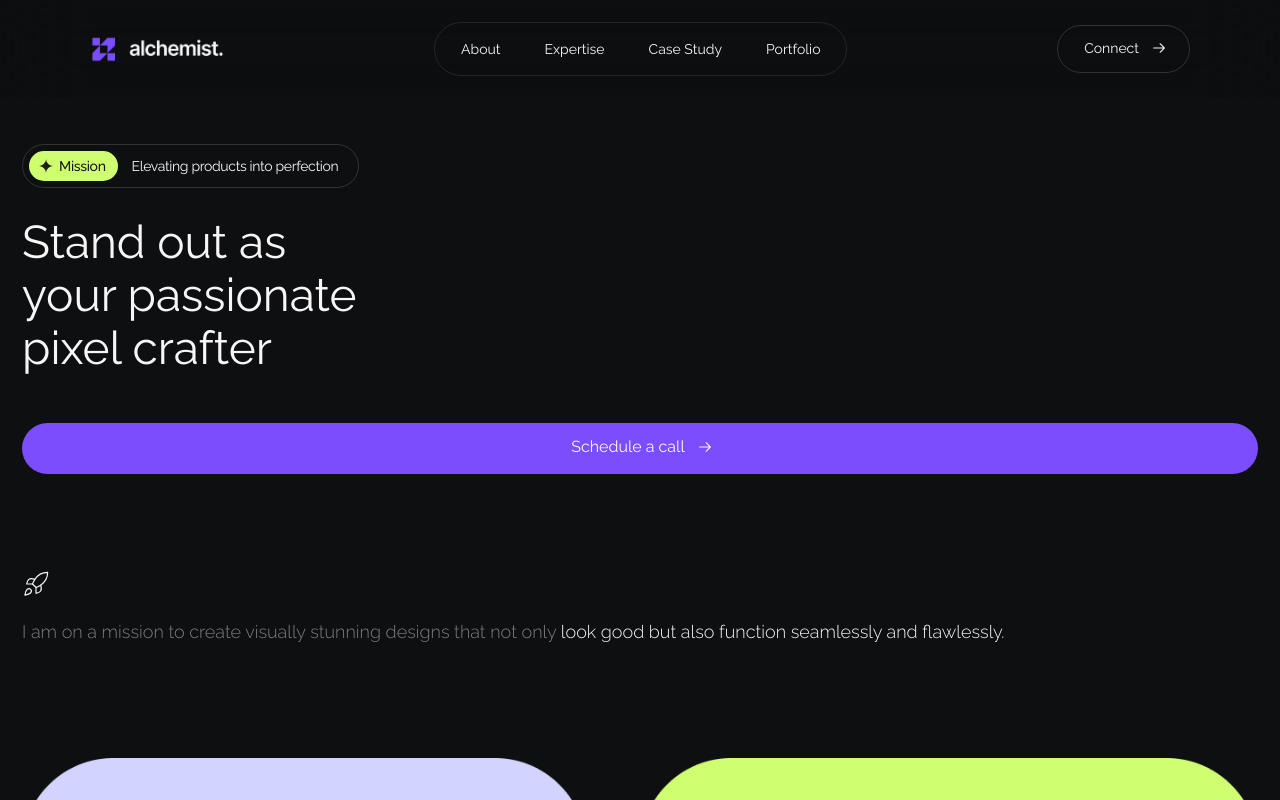
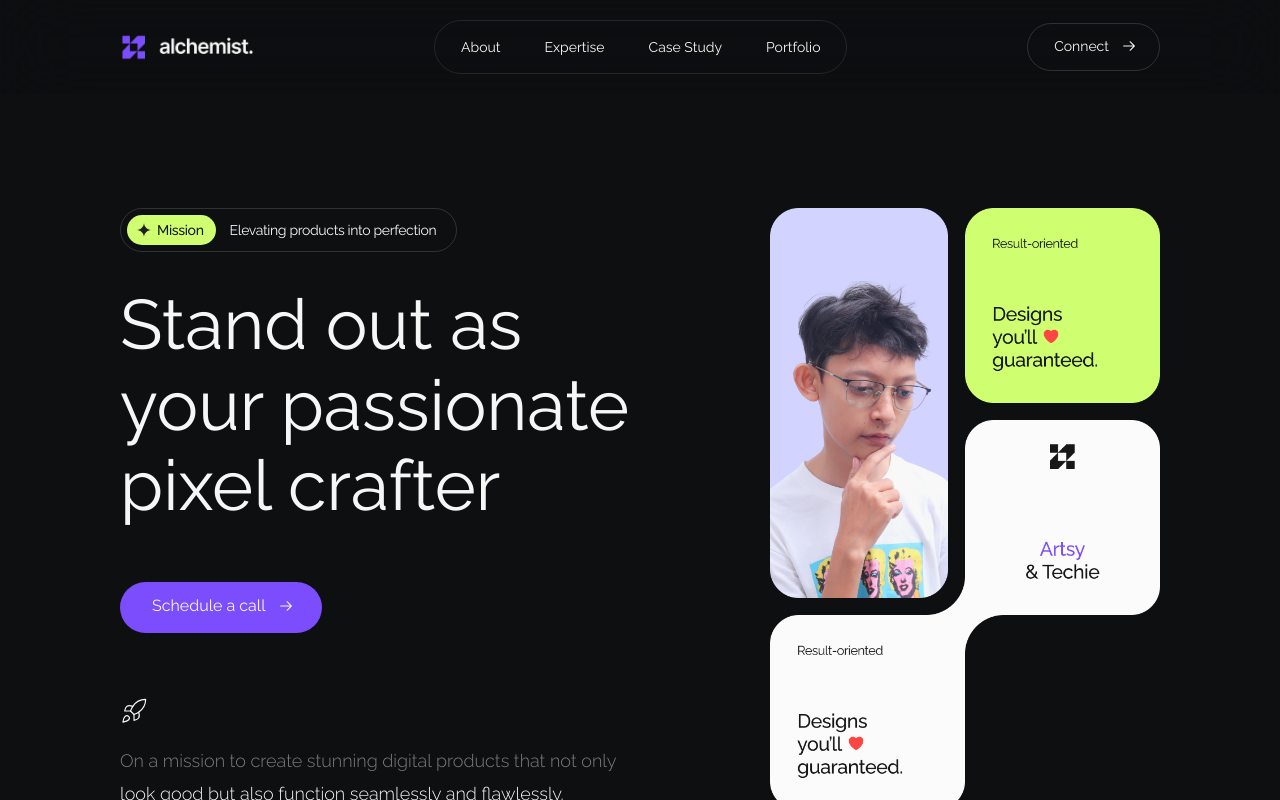
Before and after one commit to alif-firdaus/alchemist, a Next.js app: page / in a window 1280 px wide. Shown: the top 800 px of the page. Built offline with nearby package versions, Linux system fonts and the light colour scheme.

Commit message:
feat : Hero Section Desktop added

```diff
--- a/app/page.tsx
+++ b/app/page.tsx
@@ -28,8 +28,9 @@ export default function Home() {
 			{/* <-- ==== Navbar End ==== --> */}
 
 			{/* <-- ==== Hero Section Start ==== --> */}
-			<section className="px-sectionpxsm pt-36 flex flex-col">
-				<div className="flex flex-col justify-center">
+			<section className="px-sectionpxsm lg:px-sectionpxlg 2xl:px-sectionpx2xl pt-36 lg:pt-52 flex flex-col lg:flex-row lg:h-fit">
+				<div className="flex flex-col justify-center lg:w-full lg:justify-between">
+					<div className="lg:h-full lg:flex lg:flex-col">
 						<div className="border border-white border-opacity-15 w-fit rounded-full flex gap-[14px] pl-[6px] pr-5 py-[6px] items-center justify-center">
 							<div className="bg-secondary py-[5px] pl-[10px] pr-3 flex items-center justify-center gap-[6px] rounded-full">
 								<Image
@@ -47,7 +48,7 @@ export default function Home() {
 								Elevating products into perfection
 							</p>
 						</div>
-					<h1 className="text-[46px] leading-[1.15] mt-7 text-white">
+						<h1 className="text-[46px] lg:text-[70px] leading-[1.15] mt-7 lg:mt-8 text-white">
 							Stand out as
 							<br />
 							your passionate
@@ -55,7 +56,7 @@ export default function Home() {
 							pixel crafter
 						</h1>
 						{/* <-- === Schedule a Call Button Start === --> */}
-					<div className="mt-12">
+						<div className="mt-12 lg:mt-14">
 							<MainButton
 								text="Schedule a call"
 								bgColor=""
@@ -63,13 +64,14 @@ export default function Home() {
 								fontWeight=""
 							/>
 						</div>
+					</div>
 					{/* <-- === Schedule a Call Button End === --> */}
 
-					<div className="mt-24">
+					<div className="mt-24 lg:mt-auto">
 						<Rocket color="#F6F6F6" size={28} strokeWidth={1} />
-						<p className="text-grey text-lg font-light mt-5">
-							I am on a mission to create visually stunning
-							designs that not only{" "}
+						<p className="text-grey text-lg font-light mt-5 lg:leading-[1.8]">
+							On a mission to create stunning digital products
+							that not only <br className="hidden lg:block" />
 							<span className="text-white">
 								look good but also function seamlessly and
 								flawlessly.
@@ -77,13 +79,13 @@ export default function Home() {
 						</p>
 					</div>
 				</div>
-				<div className="w-full mt-28">
+				<div className="w-full mt-28 lg:h-full lg:mt-0 lg:flex lg:justify-end">
 					<Image
 						src={graphic}
 						alt="Graphic"
 						title="Graphic"
 						priority={true}
-						className="w-full h-auto"
+						className="w-full h-auto lg:w-3/4"
 					/>
 				</div>
 			</section>
--- a/components/atoms/main-button.tsx
+++ b/components/atoms/main-button.tsx
@@ -20,7 +20,7 @@ const MainButton = ({
 
 	return (
 		<button
-			className={`${bgColorClass} flex w-full items-center justify-center pt-3 pb-[15px] rounded-full pl-8 pr-7 gap-3`}
+			className={`${bgColorClass} flex w-full lg:w-fit items-center justify-center pt-3 lg:pt-[14px] pb-[15px] lg:pb-4 rounded-full pl-8 pr-7 gap-3 lg:hover:bg-[#6431F5] lg:duration-300`}
 		>
 			<p className={`text-base ${textColorClass} ${fontWeightClass}`}>
 				{text}
--- a/components/organisms/navbar.tsx
+++ b/components/organisms/navbar.tsx
@@ -214,7 +214,7 @@ function Navbar() {
 			{/* <-- ==== Navbar Mobile End ==== --> */}
 
 			{/* <-- ==== Navbar Desktop Start ==== --> */}
-			<nav className="hidden lg:flex fixed w-full px-sectionpxlg 2xl:px-sectionpx2xl bg-bgbase bg-opacity-25 backdrop-blur-2xl z-50 py-[22px] items-center justify-between">
+			<nav className="hidden lg:flex fixed w-full px-sectionpxlg 2xl:px-sectionpx2xl bg-bgbase bg-opacity-25 backdrop-blur-2xl z-50 py-5 items-center justify-between">
 				<Link href="/">
 					<Image
 						src={logo}
--- a/tailwind.config.ts
+++ b/tailwind.config.ts
@@ -23,7 +23,7 @@ const config: Config = {
 				sectionpxsm: "22px",
 				// md //
 				// lg //
-				sectionpxlg: "90px",
+				sectionpxlg: "120px",
 				// 2xl //
 				sectionpx2xl: "160px",
 			},
```
Lines whose indentation alone changed are shown as unchanged.
